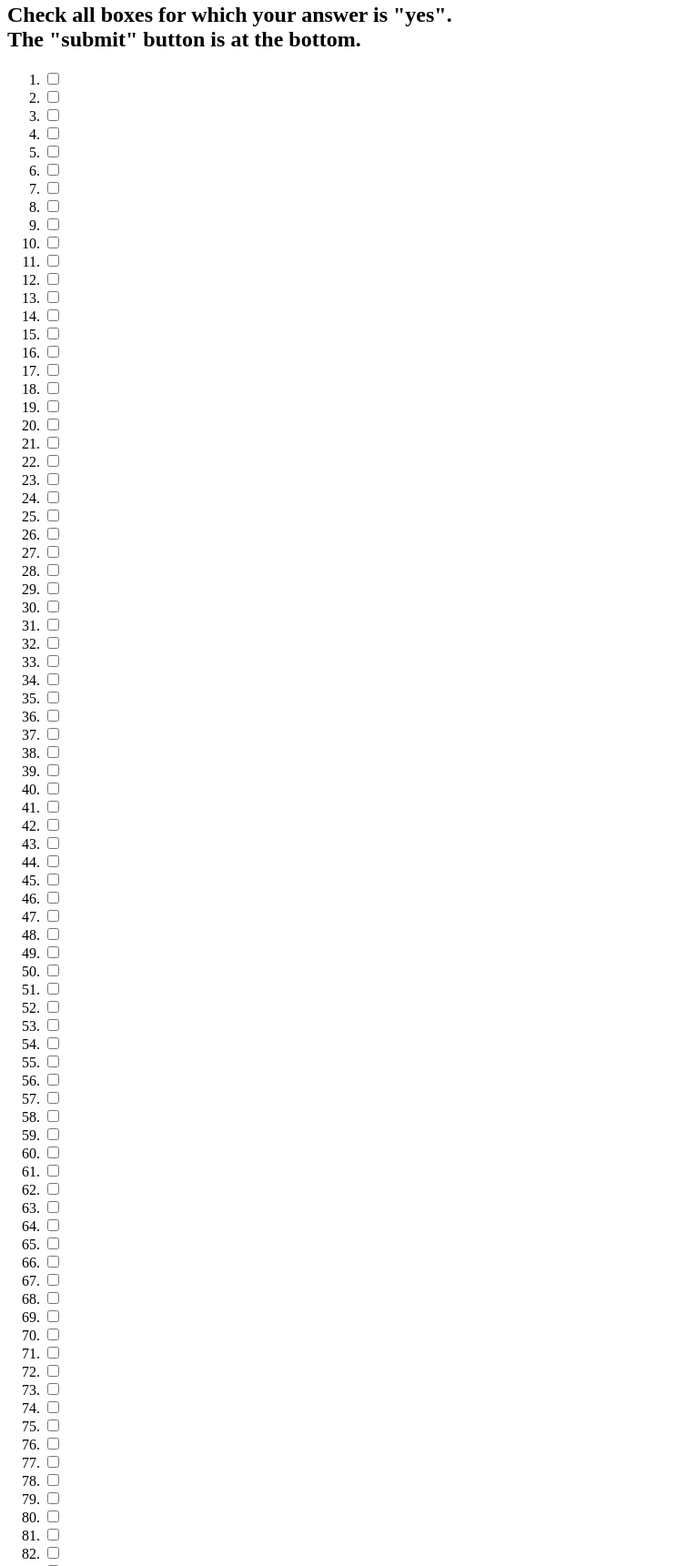
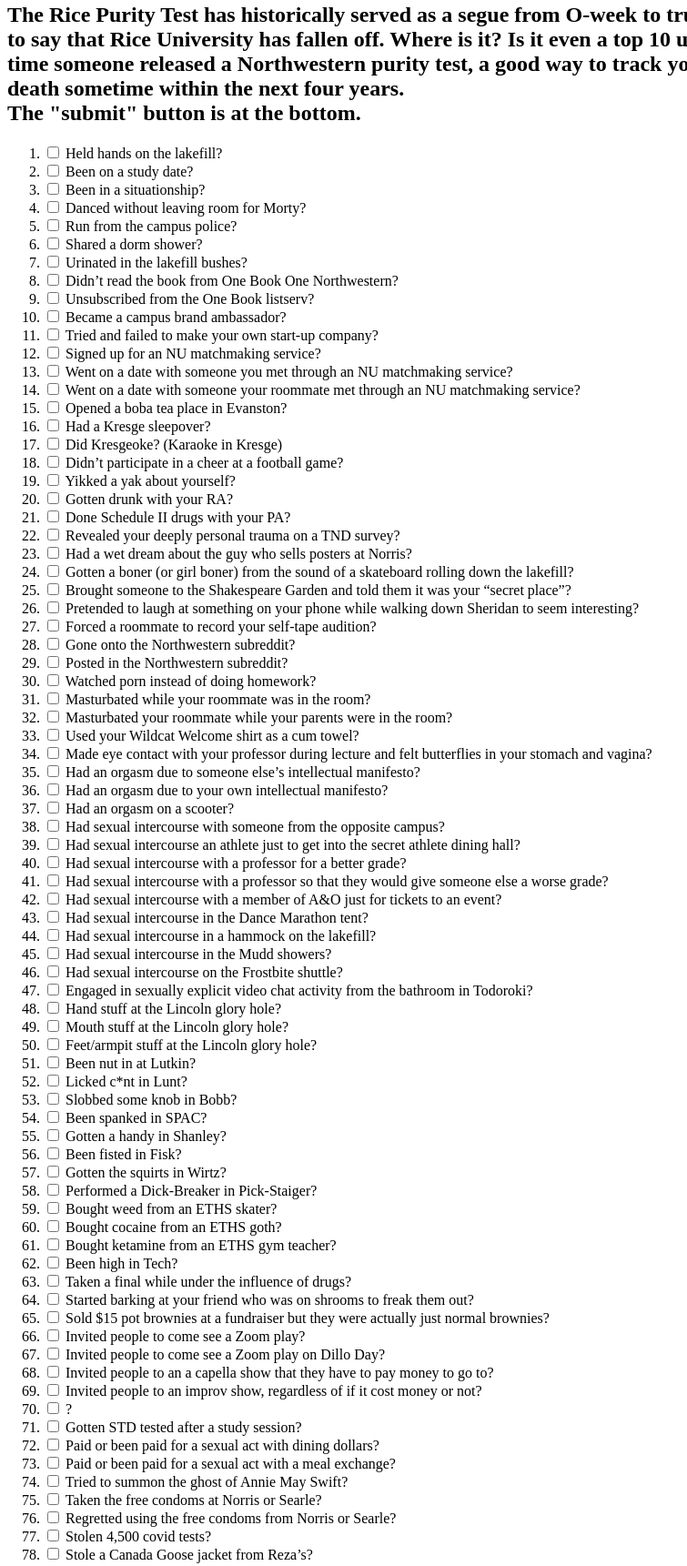
Before and after one commit to sambuttress/sambuttress.github.io, a plain HTML site: page index.html in a window 1280 px wide. Shown: the part 64-1785 px from the top of the page at 91% size, without its empty margins (0-755 px from the left). Drawn offline with Linux system fonts and the light colour scheme.

Commit message:
made it better

```diff
--- a/index.html
+++ b/index.html
@@ -1,6 +1,7 @@
 <!DOCTYPE html>
 <html>
 <head>
+<body style="background-color:ede9a0;">
 <!-- 2022-03-20 15:21:06 Produced using the Purity-Test-O-Matic purity test constructor
 available at http://www.armory.com/tests/mktest.cgi -->
 <title>Northwestern Purity Test</title>
@@ -10,7 +11,7 @@
 </head>
 <body>
 <center><h2>The Northwestern Purity Test</h2></center>
-<h2>Check all boxes for which your answer is &quot;yes&quot;.
+<h2>The Rice Purity Test has historically served as a segue from O-week to true college life at Rice. Well I for one think it's fair to say that Rice University has fallen off. Where is it? Is it even a top 10 university? And what the fuck is O-week? It's high time someone released a Northwestern purity test, a good way to track your progress from Wildcat Welcome, to inevitable death sometime within the next four years.
 <br>
 The &quot;submit&quot; button is at the bottom.</h2>
 <form method=post action=http://www.armory.com/cgi-bin/purity-test>
@@ -62,109 +63,109 @@
 If you need more, add them, incrementing the question number of each line.
 If you make any such changes, remember to adjust the NumQuest and maxscore
 values as described above! -->
-<li><input type=checkbox name=q value=1,1> </li>
-<li><input type=checkbox name=q value=2,1> </li>
-<li><input type=checkbox name=q value=3,1> </li>
-<li><input type=checkbox name=q value=4,1> </li>
-<li><input type=checkbox name=q value=5,1> </li>
-<li><input type=checkbox name=q value=6,1> </li>
-<li><input type=checkbox name=q value=7,1> </li>
-<li><input type=checkbox name=q value=8,1> </li>
-<li><input type=checkbox name=q value=9,1> </li>
-<li><input type=checkbox name=q value=10,1> </li>
-<li><input type=checkbox name=q value=11,1> </li>
-<li><input type=checkbox name=q value=12,1> </li>
-<li><input type=checkbox name=q value=13,1> </li>
-<li><input type=checkbox name=q value=14,1> </li>
-<li><input type=checkbox name=q value=15,1> </li>
-<li><input type=checkbox name=q value=16,1> </li>
-<li><input type=checkbox name=q value=17,1> </li>
-<li><input type=checkbox name=q value=18,1> </li>
-<li><input type=checkbox name=q value=19,1> </li>
-<li><input type=checkbox name=q value=20,1> </li>
-<li><input type=checkbox name=q value=21,1> </li>
-<li><input type=checkbox name=q value=22,1> </li>
-<li><input type=checkbox name=q value=23,1> </li>
-<li><input type=checkbox name=q value=24,1> </li>
-<li><input type=checkbox name=q value=25,1> </li>
-<li><input type=checkbox name=q value=26,1> </li>
-<li><input type=checkbox name=q value=27,1> </li>
-<li><input type=checkbox name=q value=28,1> </li>
-<li><input type=checkbox name=q value=29,1> </li>
-<li><input type=checkbox name=q value=30,1> </li>
-<li><input type=checkbox name=q value=31,1> </li>
-<li><input type=checkbox name=q value=32,1> </li>
-<li><input type=checkbox name=q value=33,1> </li>
-<li><input type=checkbox name=q value=34,1> </li>
-<li><input type=checkbox name=q value=35,1> </li>
-<li><input type=checkbox name=q value=36,1> </li>
-<li><input type=checkbox name=q value=37,1> </li>
-<li><input type=checkbox name=q value=38,1> </li>
-<li><input type=checkbox name=q value=39,1> </li>
-<li><input type=checkbox name=q value=40,1> </li>
-<li><input type=checkbox name=q value=41,1> </li>
-<li><input type=checkbox name=q value=42,1> </li>
-<li><input type=checkbox name=q value=43,1> </li>
-<li><input type=checkbox name=q value=44,1> </li>
-<li><input type=checkbox name=q value=45,1> </li>
-<li><input type=checkbox name=q value=46,1> </li>
-<li><input type=checkbox name=q value=47,1> </li>
-<li><input type=checkbox name=q value=48,1> </li>
-<li><input type=checkbox name=q value=49,1> </li>
-<li><input type=checkbox name=q value=50,1> </li>
-<li><input type=checkbox name=q value=51,1> </li>
-<li><input type=checkbox name=q value=52,1> </li>
-<li><input type=checkbox name=q value=53,1> </li>
-<li><input type=checkbox name=q value=54,1> </li>
-<li><input type=checkbox name=q value=55,1> </li>
-<li><input type=checkbox name=q value=56,1> </li>
-<li><input type=checkbox name=q value=57,1> </li>
-<li><input type=checkbox name=q value=58,1> </li>
-<li><input type=checkbox name=q value=59,1> </li>
-<li><input type=checkbox name=q value=60,1> </li>
-<li><input type=checkbox name=q value=61,1> </li>
-<li><input type=checkbox name=q value=62,1> </li>
-<li><input type=checkbox name=q value=63,1> </li>
-<li><input type=checkbox name=q value=64,1> </li>
-<li><input type=checkbox name=q value=65,1> </li>
-<li><input type=checkbox name=q value=66,1> </li>
-<li><input type=checkbox name=q value=67,1> </li>
-<li><input type=checkbox name=q value=68,1> </li>
-<li><input type=checkbox name=q value=69,1> </li>
-<li><input type=checkbox name=q value=70,1> </li>
-<li><input type=checkbox name=q value=71,1> </li>
-<li><input type=checkbox name=q value=72,1> </li>
-<li><input type=checkbox name=q value=73,1> </li>
-<li><input type=checkbox name=q value=74,1> </li>
-<li><input type=checkbox name=q value=75,1> </li>
-<li><input type=checkbox name=q value=76,1> </li>
-<li><input type=checkbox name=q value=77,1> </li>
-<li><input type=checkbox name=q value=78,1> </li>
-<li><input type=checkbox name=q value=79,1> </li>
-<li><input type=checkbox name=q value=80,1> </li>
-<li><input type=checkbox name=q value=81,1> </li>
-<li><input type=checkbox name=q value=82,1> </li>
-<li><input type=checkbox name=q value=83,1> </li>
-<li><input type=checkbox name=q value=84,1> </li>
-<li><input type=checkbox name=q value=85,1> </li>
-<li><input type=checkbox name=q value=86,1> </li>
-<li><input type=checkbox name=q value=87,1> </li>
-<li><input type=checkbox name=q value=88,1> </li>
-<li><input type=checkbox name=q value=89,1> </li>
-<li><input type=checkbox name=q value=90,1> </li>
-<li><input type=checkbox name=q value=91,1> </li>
-<li><input type=checkbox name=q value=92,1> </li>
-<li><input type=checkbox name=q value=93,1> </li>
-<li><input type=checkbox name=q value=94,1> </li>
-<li><input type=checkbox name=q value=95,1> </li>
-<li><input type=checkbox name=q value=96,1> </li>
-<li><input type=checkbox name=q value=97,1> </li>
-<li><input type=checkbox name=q value=98,1> </li>
-<li><input type=checkbox name=q value=99,1> </li>
-<li><input type=checkbox name=q value=100,1> </li>
+<li><input type=checkbox name=q value=1,1> Held hands on the lakefill? </li>
+<li><input type=checkbox name=q value=2,1> Been on a study date? </li>
+<li><input type=checkbox name=q value=3,1> Been in a situationship? </li>
+<li><input type=checkbox name=q value=4,1> Danced without leaving room for Morty? </li>
+<li><input type=checkbox name=q value=5,1> Run from the campus police? </li>
+<li><input type=checkbox name=q value=6,1> Shared a dorm shower? </li>
+<li><input type=checkbox name=q value=7,1> Urinated in the lakefill bushes? </li>
+<li><input type=checkbox name=q value=8,1> Didn’t read the book from One Book One Northwestern? </li>
+<li><input type=checkbox name=q value=9,1> Unsubscribed from the One Book listserv? </li>
+<li><input type=checkbox name=q value=10,1> Became a campus brand ambassador? </li>
+<li><input type=checkbox name=q value=11,1> Tried and failed to make your own start-up company? </li>
+<li><input type=checkbox name=q value=12,1> Signed up for an NU matchmaking service? </li>
+<li><input type=checkbox name=q value=13,1> Went on a date with someone you met through an NU matchmaking service? </li>
+<li><input type=checkbox name=q value=14,1> Went on a date with someone your roommate met through an NU matchmaking service? </li>
+<li><input type=checkbox name=q value=15,1> Opened a boba tea place in Evanston? </li>
+<li><input type=checkbox name=q value=16,1> Had a Kresge sleepover? </li>
+<li><input type=checkbox name=q value=17,1> Did Kresgeoke? (Karaoke in Kresge) </li>
+<li><input type=checkbox name=q value=18,1> Didn’t participate in a cheer at a football game? </li>
+<li><input type=checkbox name=q value=19,1> Yikked a yak about yourself? </li>
+<li><input type=checkbox name=q value=20,1> Gotten drunk with your RA? </li>
+<li><input type=checkbox name=q value=21,1> Done Schedule II drugs with your PA? </li>
+<li><input type=checkbox name=q value=22,1> Revealed your deeply personal trauma on a TND survey?  </li>
+<li><input type=checkbox name=q value=23,1> Had a wet dream about the guy who sells posters at Norris?  </li>
+<li><input type=checkbox name=q value=24,1> Gotten a boner (or girl boner) from the sound of a skateboard rolling down the lakefill? </li>
+<li><input type=checkbox name=q value=25,1> Brought someone to the Shakespeare Garden and told them it was your “secret place”? </li>
+<li><input type=checkbox name=q value=26,1> Pretended to laugh at something on your phone while walking down Sheridan to seem interesting? </li>
+<li><input type=checkbox name=q value=27,1> Forced a roommate to record your self-tape audition? </li>
+<li><input type=checkbox name=q value=28,1> Gone onto the Northwestern subreddit? </li>
+<li><input type=checkbox name=q value=29,1> Posted in the Northwestern subreddit? </li>
+<li><input type=checkbox name=q value=30,1> Watched porn instead of doing homework? </li>
+<li><input type=checkbox name=q value=31,1> Masturbated while your roommate was in the room? </li>
+<li><input type=checkbox name=q value=32,1> Masturbated your roommate while your parents were in the room? </li>
+<li><input type=checkbox name=q value=33,1> Used your Wildcat Welcome shirt as a cum towel? </li>
+<li><input type=checkbox name=q value=34,1> Made eye contact with your professor during lecture and felt butterflies in your stomach and vagina? </li>
+<li><input type=checkbox name=q value=35,1> Had an orgasm due to someone else’s intellectual manifesto? </li>
+<li><input type=checkbox name=q value=36,1> Had an orgasm due to your own intellectual manifesto? </li>
+<li><input type=checkbox name=q value=37,1> Had an orgasm on a scooter? </li>
+<li><input type=checkbox name=q value=38,1> Had sexual intercourse with someone from the opposite campus? </li>
+<li><input type=checkbox name=q value=39,1> Had sexual intercourse an athlete just to get into the secret athlete dining hall? </li>
+<li><input type=checkbox name=q value=40,1> Had sexual intercourse with a professor for a better grade? </li>
+<li><input type=checkbox name=q value=41,1> Had sexual intercourse with a professor so that they would give someone else a worse grade? </li>
+<li><input type=checkbox name=q value=42,1> Had sexual intercourse with a member of A&O just for tickets to an event? </li>
+<li><input type=checkbox name=q value=43,1> Had sexual intercourse in the Dance Marathon tent? </li>
+<li><input type=checkbox name=q value=44,1> Had sexual intercourse in a hammock on the lakefill? </li>
+<li><input type=checkbox name=q value=45,1> Had sexual intercourse in the Mudd showers? </li>
+<li><input type=checkbox name=q value=46,1> Had sexual intercourse on the Frostbite shuttle? </li>
+<li><input type=checkbox name=q value=47,1> Engaged in sexually explicit video chat activity from the bathroom in Todoroki? </li>
+<li><input type=checkbox name=q value=48,1> Hand stuff at the Lincoln glory hole? </li>
+<li><input type=checkbox name=q value=49,1> Mouth stuff at the Lincoln glory hole? </li>
+<li><input type=checkbox name=q value=50,1> Feet/armpit stuff at the Lincoln glory hole? </li>
+<li><input type=checkbox name=q value=51,1> Been nut in at Lutkin? </li>
+<li><input type=checkbox name=q value=52,1> Licked c*nt in Lunt? </li>
+<li><input type=checkbox name=q value=53,1> Slobbed some knob in Bobb? </li>
+<li><input type=checkbox name=q value=54,1> Been spanked in SPAC? </li>
+<li><input type=checkbox name=q value=55,1> Gotten a handy in Shanley? </li>
+<li><input type=checkbox name=q value=56,1> Been fisted in Fisk? </li>
+<li><input type=checkbox name=q value=57,1> Gotten the squirts in Wirtz? </li>
+<li><input type=checkbox name=q value=58,1> Performed a Dick-Breaker in Pick-Staiger? </li>
+<li><input type=checkbox name=q value=59,1> Bought weed from an ETHS skater? </li>
+<li><input type=checkbox name=q value=60,1> Bought cocaine from an ETHS goth? </li>
+<li><input type=checkbox name=q value=61,1> Bought ketamine from an ETHS gym teacher? </li>
+<li><input type=checkbox name=q value=62,1> Been high in Tech? </li>
+<li><input type=checkbox name=q value=63,1> Taken a final while under the influence of drugs? </li>
+<li><input type=checkbox name=q value=64,1> Started barking at your friend who was on shrooms to freak them out? </li>
+<li><input type=checkbox name=q value=65,1> Sold $15 pot brownies at a fundraiser but they were actually just normal brownies? </li>
+<li><input type=checkbox name=q value=66,1> Invited people to come see a Zoom play? </li>
+<li><input type=checkbox name=q value=67,1> Invited people to come see a Zoom play on Dillo Day? </li>
+<li><input type=checkbox name=q value=68,1> Invited people to an a capella show that they have to pay money to go to? </li>
+<li><input type=checkbox name=q value=69,1> Invited people to an improv show, regardless of if it cost money or not? </li>
+<li><input type=checkbox name=q value=70,1> ? </li>
+<li><input type=checkbox name=q value=71,1> Gotten STD tested after a study session? </li>
+<li><input type=checkbox name=q value=72,1> Paid or been paid for a sexual act with dining dollars? </li>
+<li><input type=checkbox name=q value=73,1> Paid or been paid for a sexual act with a meal exchange? </li>
+<li><input type=checkbox name=q value=74,1> Tried to summon the ghost of Annie May Swift? </li>
+<li><input type=checkbox name=q value=75,1> Taken the free condoms at Norris or Searle? </li>
+<li><input type=checkbox name=q value=76,1> Regretted using the free condoms from Norris or Searle? </li>
+<li><input type=checkbox name=q value=77,1> Stolen 4,500 covid tests? </li>
+<li><input type=checkbox name=q value=78,1> Stole a Canada Goose jacket from Reza’s? </li>
+<li><input type=checkbox name=q value=79,1> Referred to people who live in Plex as “statistics”? </li>
+<li><input type=checkbox name=q value=80,1> Told the Mod cashier you were paying with meal exchange even though you got the cheesy garlic bread which technically isn’t eligible for a meal exchange? </li>
+<li><input type=checkbox name=q value=81,1> Stolen ice cream from the Norris market as a form of protest? </li>
+<li><input type=checkbox name=q value=82,1> Pushed a blue light button just to see what would happen? </li>
+<li><input type=checkbox name=q value=83,1> Stolen a fire extinguisher from Tech because, let’s face it, they have too many? </li>
+<li><input type=checkbox name=q value=84,1> Made fun of someone who was in a long distance relationship with someone from their high school? </li>
+<li><input type=checkbox name=q value=85,1> Caved in to the loneliness and got back together with an ex from high school? </li>
+<li><input type=checkbox name=q value=86,1> Gotten into a physical altercation with a goose? </li>
+<li><input type=checkbox name=q value=87,1> Gotten into a physical altercation with two or more geese at once? </li>
+<li><input type=checkbox name=q value=88,1> Have a Chicago flag in your dorm/apartment? </li>
+<li><input type=checkbox name=q value=89,1> Painted over the rock when it was actually promoting something important because you needed people to know about your stupid club? </li>
+<li><input type=checkbox name=q value=90,1> Had sexual intercourse with the Rock? </li>
+<li><input type=checkbox name=q value=91,1> Been filmed during sexual intercourse by the Rock Cam? </li>
+<li><input type=checkbox name=q value=92,1> Had or given “purple balls”? </li>
+<li><input type=checkbox name=q value=93,1> Threw yourself in front of a car on Sheridan to get a payout? </li>
+<li><input type=checkbox name=q value=94,1> Committed vehicular manslaughter on Sheridan? </li>
+<li><input type=checkbox name=q value=95,1> Explored the underground steam tunnels? </li>
+<li><input type=checkbox name=q value=96,1> Found a skull in the underground steam tunnels? </li>
+<li><input type=checkbox name=q value=97,1> Fucked a skull in the underground steam tunnels? </li>
+<li><input type=checkbox name=q value=98,1> Pressed your ass up against the glass at the Kellogg Global Hub? </li>
+<li><input type=checkbox name=q value=99,1> Said you would go skinny-dipping in the lake until you realized just how cold it is? </li>
+<li><input type=checkbox name=q value=100,1> Engaged in bestiality with Willie? </li>
 
 </ol>
-<h2>Good going!</h2>
+<h2>Slut...</h2>
 <center>
 <input type=submit value="Submit your test for purity calculation">
 <input type=reset value="Reset all questions">
```
Also changed, not shown: 1 other file.
